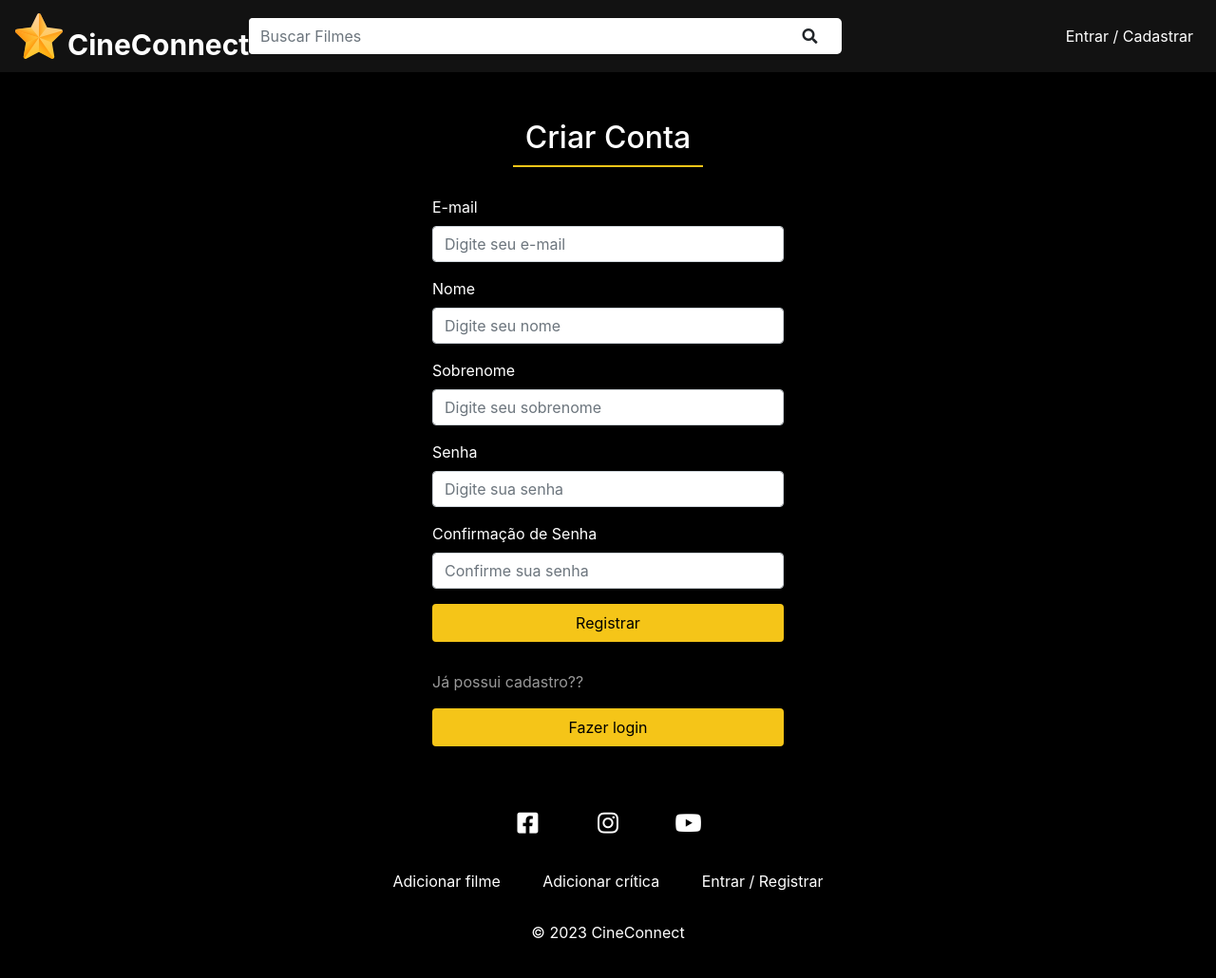
After one commit to macieledu/projeto_final_upf23, a PHP site: page /auth_register.php in a window 1280 px wide. The commit adds this page. Shown: the whole page at 95% size. Run offline with PHP 8.4, Linux system fonts and the light colour scheme.

```diff
--- /dev/null
+++ b/auth_register.php
@@ -0,0 +1,41 @@
+<?php
+ require_once("templates/header.php")
+?>
+    <div id="main-container" class="container-fluid">
+        <div class="col-md-12">
+            <div class="row" id="auth-row">
+                <div class="col-md-4" id="register-container">
+                    <h2>Criar Conta</h2>
+                    <form action="<?= $BASE_URL ?>auth_process.php" method="POST">
+                        <input type="hidden" name="type" value="register">
+                        <div class="form-group">
+                            <label for="email">E-mail</label>
+                            <input type="email" class="form-control" id="email" name="email" placeholder="Digite seu e-mail">
+                        </div>
+                        <div class="form-group">
+                            <label for="name">Nome</label>
+                            <input type="text" class="form-control" id="name" name="name" placeholder="Digite seu nome">
+                        </div>
+                        <div class="form-group">
+                            <label for="lastname">Sobrenome</label>
+                            <input type="text" class="form-control" id="lastname" name="lastname" placeholder="Digite seu sobrenome">
+                        </div>
+                        <div class="form-group">
+                            <label for="password">Senha</label>
+                            <input type="password" class="form-control" id="password" name="password" placeholder="Digite sua senha">
+                        </div>
+                        <div class="form-group">
+                            <label for="confirmpassword">Confirmação de Senha</label>
+                            <input type="password" class="form-control" id="confirmpassword" name="confirmpassword" placeholder="Confirme sua senha">
+                        </div>
+                        <input type="submit" class="btn card-btn" value="Registrar">
+                    </form>
+                    <p class="page-description">Já possui cadastro??</p>
+                    <a href="auth.php" class="btn card-btn">Fazer login</a>
+                </div>
+            </div>
+        </div>
+    </div>
+<?php
+ require_once("templates/footer.php")
+?>
```
Also changed, not shown: auth.php (+2 -27 lines), dashboard.php (+14 -6 lines), user_process.php (+6 -11 lines).
